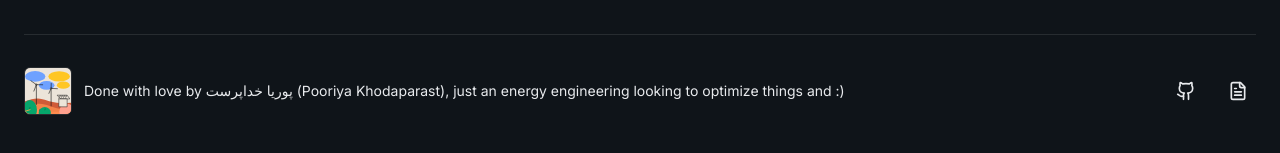
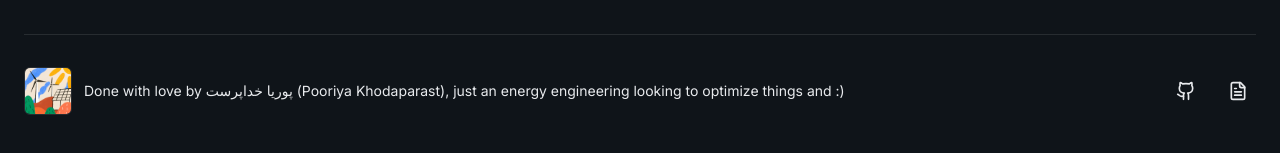
Before and after one commit to mrpooriyakh/nyx-pypsa-studio-landing, a React (Vite) app: page / in a window 1280 px wide. Shown: the part 4348-4501 px from the top of the page. Built offline with nearby package versions, Linux system fonts and the light colour scheme.

Commit message:
Use provided PNG assets for cursor, favicon, and footer

```diff
--- a/index.html
+++ b/index.html
@@ -4,8 +4,8 @@
     <head>
       <meta charset="UTF-8" />
       <meta name="viewport" content="width=device-width, initial-scale=1.0" />
-      <link rel="icon" type="image/svg+xml" href="/assets/renewable-art.svg" />
-      <link rel="apple-touch-icon" href="/assets/renewable-art.svg" />
+      <link rel="icon" type="image/png" href="/assets/renewable-art.png" />
+      <link rel="apple-touch-icon" href="/assets/renewable-art.png" />
       <title>Design landing page for Nyx PyPSA Studio</title>
     </head>
 
--- a/src/app/components/Footer.tsx
+++ b/src/app/components/Footer.tsx
@@ -108,7 +108,7 @@
           <div className="flex flex-col md:flex-row justify-between items-center gap-4">
             <div className="flex items-center gap-3">
               <img
-                src="/assets/renewable-art.svg"
+                src="/assets/renewable-art.png"
                 alt="Renewable energy illustration"
                 className="w-12 h-12 rounded-md border border-border object-cover"
               />
--- a/src/styles/index.css
+++ b/src/styles/index.css
@@ -3,7 +3,7 @@
 @import './theme.css';
 
 :root {
-  --nyx-cursor: url('/assets/nyx-cursor.svg') 54 26;
+  --nyx-cursor: url('/assets/cursor.png') 12 6;
 }
 
 *,
```
Also changed, not shown: public/assets/cursor.png (added), public/assets/renewable-art.png (added).
